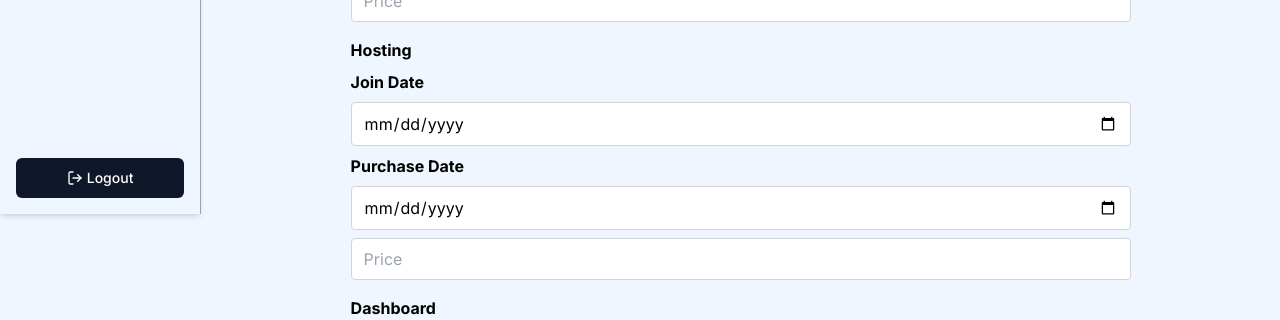
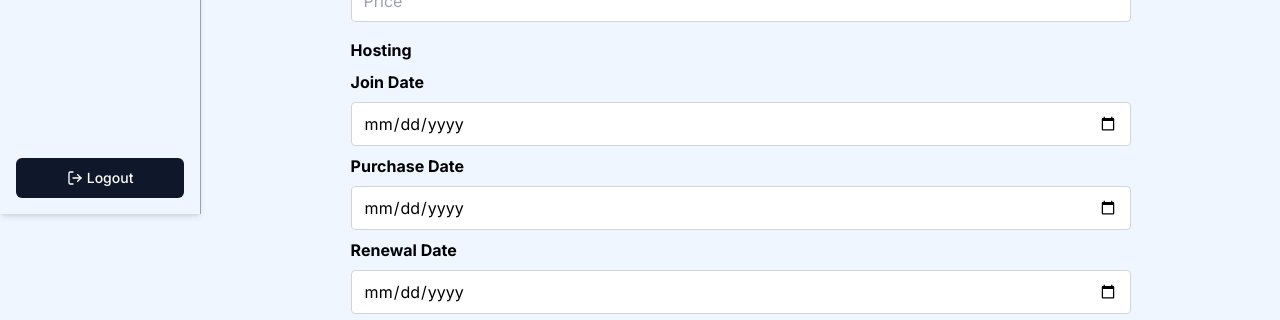
Before and after one commit to riteshk-007/ControlPanelX, a Next.js app: page /admin-dashboard/create-user in a window 1280 px wide. Shown: the part 586-906 px from the top of the page. Built offline with nearby package versions, Linux system fonts and the light colour scheme; no server answers.

Commit message:
refactor: Update CreateUserform to handle hosting renewal date

```diff
--- a/app/components/CreateUserform.jsx
+++ b/app/components/CreateUserform.jsx
@@ -1,5 +1,6 @@
 "use client";
 import { CreateUser } from "@/helper/CreateUserSlice";
+import { useEffect } from "react";
 import { useForm, useWatch } from "react-hook-form";
 import { useDispatch } from "react-redux";
 
@@ -7,6 +8,8 @@ const CreateUserform = () => {
   const {
     register,
     handleSubmit,
+    setValue,
+    reset,
     formState: { errors },
     control,
   } = useForm();
@@ -39,7 +42,22 @@ const CreateUserform = () => {
       );
     }
     dispatch(CreateUser(data));
+    reset();
   };
+  const purchasedAt = useWatch({
+    control,
+    name: "hosting.0.purchasedAt",
+  });
+
+  useEffect(() => {
+    if (purchasedAt) {
+      const purchasedDate = new Date(purchasedAt);
+      const renewAtDate = new Date(
+        purchasedDate.setFullYear(purchasedDate.getFullYear() + 1)
+      );
+      setValue("hosting.0.renewAt", renewAtDate.toISOString().split("T")[0]);
+    }
+  }, [purchasedAt, setValue]);
   return (
     <form onSubmit={handleSubmit(onSubmit)} className=" mx-auto">
       <div className="mb-4">
@@ -197,6 +215,21 @@ const CreateUserform = () => {
               {errors.hosting[0].purchasedAt.message}
             </p>
           )}
+          <label htmlFor="purchasedAt" className="block font-bold mb-2">
+            Renewal Date
+          </label>
+          <input
+            type="date"
+            id="hosting.0.renewAt"
+            className="w-full px-3 py-2 border border-gray-300 rounded mb-2"
+            placeholder="Renew At"
+            {...register("hosting.0.renewAt", {
+              required: watchedFields?.hosting?.some((field) => !!field),
+            })}
+          />
+          {errors.hosting?.[0]?.renewAt && (
+            <p className="text-red-500">{errors.hosting[0].renewAt.message}</p>
+          )}
           <input
             type="number"
             id="hosting.0.price"
```
Also changed, not shown: 1 other file (tests, documents, lock files or other folders).
